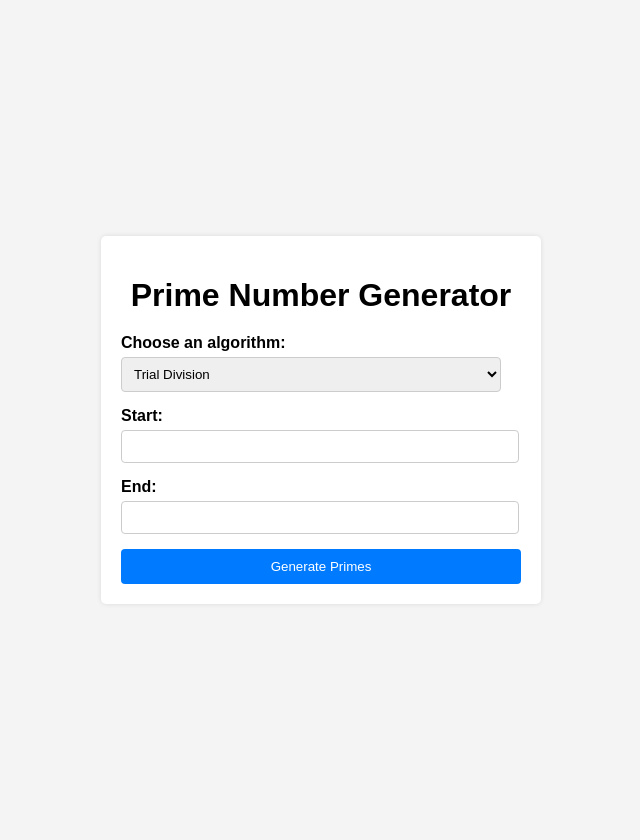
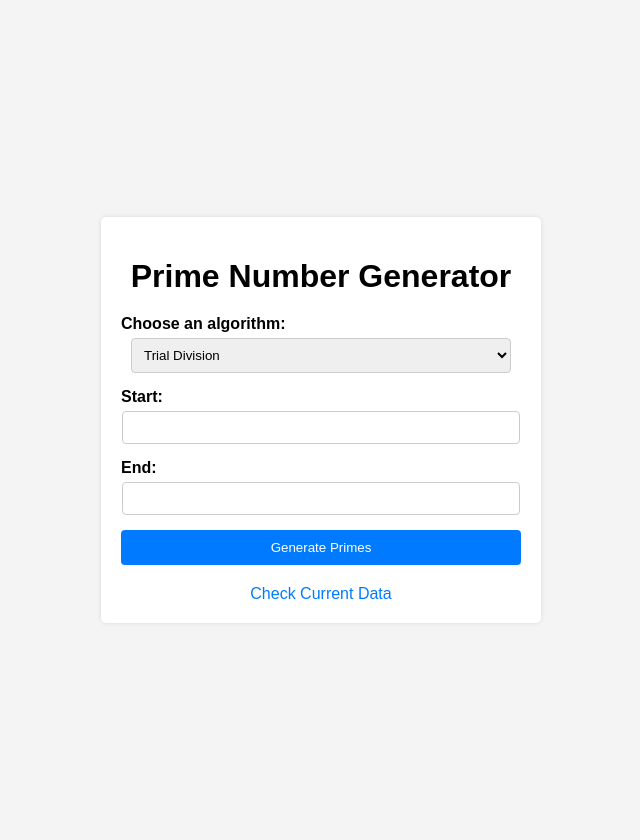
Before and after one commit to NK2PSYCHO/PrimeNumberGenerator, a Flask app: page / in a window 1280 px wide. Shown: the whole page, without its empty margins (319-959 px from the left). Run offline with Flask 3, Linux system fonts and the light colour scheme.

Commit message:
URL update

```diff
--- a/Server/templates/home.html
+++ b/Server/templates/home.html
@@ -22,6 +22,7 @@
             box-shadow: 0 0 5px rgba(0, 0, 0, 0.1);
             width: 100%;
             max-width: 400px;
+            text-align: center;
         }
         h1 {
             text-align: center;
@@ -31,6 +32,7 @@
             display: block;
             margin-bottom: 5px;
             font-weight: bold;
+            text-align: left;
         }
         input, select {
             width: calc(100% - 20px);
@@ -47,9 +49,20 @@
             background-color: #007bff;
             color: white;
             cursor: pointer;
+            margin-bottom: 10px;
         }
         button:hover {
             background-color: #0056b3;
+        }
+        .link-container {
+            margin-top: 10px;
+        }
+        .link-container a {
+            color: #007bff;
+            text-decoration: none;
+        }
+        .link-container a:hover {
+            text-decoration: underline;
         }
     </style>
 </head>
@@ -72,6 +85,10 @@
 
             <button type="submit">Generate Primes</button>
         </form>
+
+        <div class="link-container">
+            <a href="/values">Check Current Data</a>
+        </div>
     </div>
 </body>
 </html>
```
